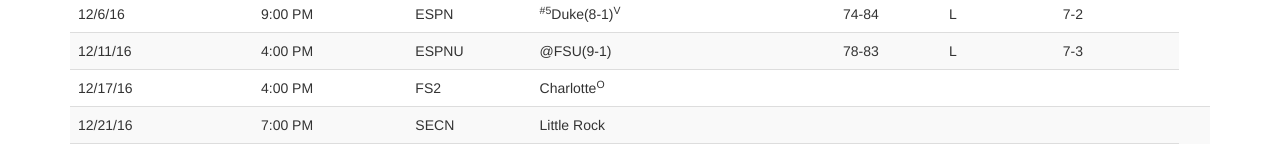
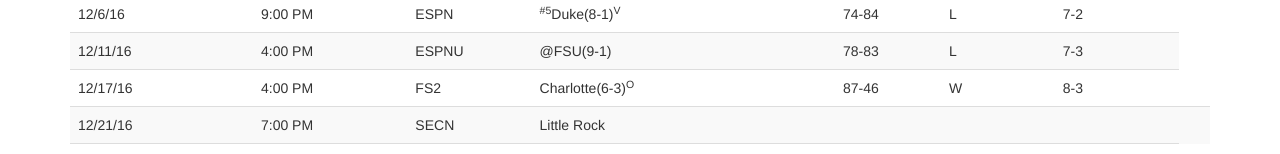
Before and after one commit to Orlandohmor84/gatorsbball, a plain HTML site: page src/index.html in a window 1280 px wide. Shown: the part 772-926 px from the top of the page. Drawn offline with nearby package versions, Linux system fonts and the light colour scheme.

Commit message:
Game Update

```diff
--- a/src/index.html
+++ b/src/index.html
@@ -168,10 +168,10 @@
             		<td>12/17/16</td>
             		<td>4:00 PM</td>
             		<td>FS2</td>
-            		<td>Charlotte<sup>O</sup></td>
-            		<td></td>
-            		<td></td>
-            		<td></td>
+            		<td>Charlotte(6-3)<sup>O</sup></td>
+            		<td>87-46</td>
+            		<td>W</td>
+            		<td>8-3</td>
         		</tr>
         		<tr>
             		<td>12/21/16</td>
```
